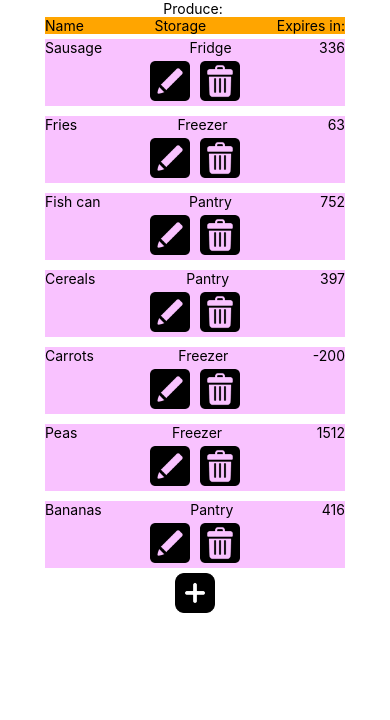
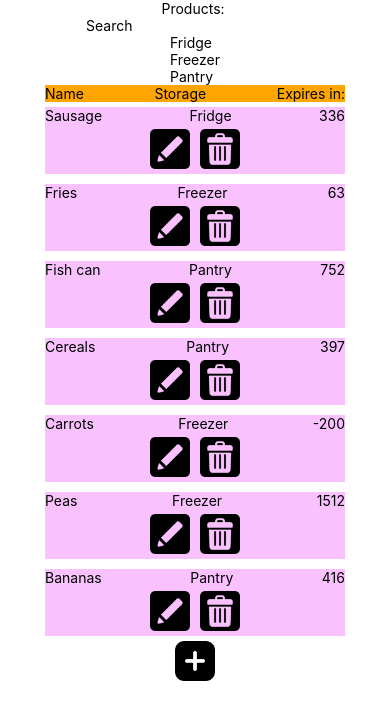
Before and after one commit to Laura-Foxey/expirationDate-app, a React Native app: screen /Home in a window 390 px wide. Shown: the top 720 px of the page. Built offline with nearby package versions, Linux system fonts and the light colour scheme.

Commit message:
implement searchbar

```diff
--- a/Components/List.js
+++ b/Components/List.js
@@ -1,17 +1,75 @@
-import React, { useState } from 'react';
-import { StyleSheet, Text, View, Image, SafeAreaView, FlatList} from 'react-native';
+import React, { useEffect, useState } from 'react';
+import { StyleSheet, Text, View, Image, SafeAreaView, FlatList, TouchableOpacity} from 'react-native';
 import {listData} from "../data.js"
 import ListItem from './ListItem.js';
+import SearchBar from './SearchBar.js';
 
 export default function List({navigation}) {
+  const [data, setData] = useState(listData);
+  const [displayBy, setdisplayBy] = useState('');
+  const [searchPhrase, setSearchPhrase] = useState("");
 
+  //clears all data selections before navigating
+  const navigateToItem = (item) => {
+    setData(
+      data.map((i) => ({...i, clicked: false, selected: false}))
+    );
+    navigation.push("ItemDetails", { item })
+  }
+
+  //expands item on click
+  const onSetExpanded = (iid) => {
+    setData(
+    data.map((item) =>
+        item.id === iid ? { ...item, clicked: !item.clicked } : item
+    ))
+  }
+
+  //selects item on long click
+  const onSetSelected = (iid) => {
+    setData(
+      data.map((item) =>
+          item.id === iid ? { ...item, selected: !item.selected } : item
+      )
+    )
+  }
+
+
+  //invididual item render depending on search
   const renderItem = ({item}) => {
-    return (<ListItem item={item} navigation={navigation}/>)
+    if(searchPhrase === "") {
+      return (
+      <TouchableOpacity key={item.id} onPress={() => onSetExpanded(item.id)} onLongPress={() => onSetSelected(item.id)} style={item.selected ? styles.selected : styles.item}>
+        <ListItem item={item} navigateToItem={navigateToItem}/>
+      </TouchableOpacity>)
+    }
+    if (item.name.toLowerCase().includes(searchPhrase.toLowerCase().trim().replace(/\s/g, ""))) {
+      return (
+      <TouchableOpacity key={item.id} onPress={() => onSetExpanded(item.id)} onLongPress={() => onSetSelected(item.id)} style={item.selected ? styles.selected : styles.item}>
+        <ListItem item={item} navigateToItem={navigateToItem}/>
+      </TouchableOpacity> )
+
+    }
   }
+
+  console.log(data)
+  console.log(displayBy)
 
   return (
       <SafeAreaView style={styles.container}>
-        <Text>Produce: </Text>
+        <Text>Products: </Text>
+        <SearchBar searchPhrase={searchPhrase} setSearchPhrase={setSearchPhrase}/>
+        <View>
+          <TouchableOpacity onPress={() => setdisplayBy(displayBy==="Fridge" ? "" : "Fridge")}>
+            <Text>Fridge</Text>
+          </TouchableOpacity>
+          <TouchableOpacity onPress={() => setdisplayBy(displayBy==="Freezer" ? "" : "Freezer")}>
+            <Text>Freezer</Text>
+          </TouchableOpacity>
+          <TouchableOpacity onPress={() => setdisplayBy(displayBy==="Pantry" ? "" : "Pantry")}>
+            <Text>Pantry</Text>
+          </TouchableOpacity>
+        </View>
         <View style={styles.header}>
           <Text>Name</Text>
           <Text>Storage</Text>
@@ -19,7 +77,7 @@ export default function List({navigation}) {
         </View>
         <View>
           <FlatList
-            data={listData}
+            data={data}
             keyExtractor ={(item) => item.id}
             renderItem={renderItem}
             showsVerticalScrollIndicator={false}
@@ -48,5 +106,14 @@ const styles = StyleSheet.create({
       width: 40,
       height: 40
     },
-
+    item: {
+      backgroundColor: '#f9c2ff',
+      marginVertical: 5,
+      width: 300,
+  },
+  selected: {
+      backgroundColor: 'red',
+      marginVertical: 5,
+      width: 300,
+  },
 });
--- a/Components/ListItem.js
+++ b/Components/ListItem.js
@@ -2,18 +2,9 @@ import React, { useState } from 'react';
 import { StyleSheet, Text, View, Image, TouchableOpacity } from 'react-native';
 import ExpirationDate from './ExpirationDate';
 
-export default function ListItem({item, navigation}) {
-  const [expanded, setExpanded] = useState(false);
-  const [selected, setSelected] = useState(false)
-
-  const navigateToItem = () => {
-    setExpanded(false);
-    setSelected(false);
-    navigation.push("ItemDetails", { item })
-  }
+export default function ListItem({item, navigateToItem}) {
 
   return (
-    <TouchableOpacity onPress={() => setExpanded(!expanded)} style={selected ? styles.selected : styles.item} onLongPress={() => setSelected(!selected)}>
     <View style={styles.display}>
         <View style={styles.text}>
             <Text>{item.name}</Text>
@@ -21,12 +12,12 @@ export default function ListItem({item, navigation}) {
             <ExpirationDate expirationDate={item.expiration}/>
         </View>
         <View>
-            {expanded &&
+        {item.clicked &&
             <Text>{item.details}</Text>
         }
         </View>
         <View style={styles.Icons}>
-                    <TouchableOpacity key={item.id} onPress={() => navigateToItem()} >
+            <TouchableOpacity key={item.id} onPress={() => navigateToItem(item)} >
                 <Image style={styles.editIcon} source={require("../assets/95637.png")}/>
             </TouchableOpacity>
             <TouchableOpacity>
@@ -35,21 +26,10 @@ export default function ListItem({item, navigation}) {
             </TouchableOpacity>
             </View>
     </View>
-    </TouchableOpacity>
   );
 }
 
 const styles = StyleSheet.create({
-    item: {
-        backgroundColor: '#f9c2ff',
-        marginVertical: 5,
-        width: 300,
-    },
-    selected: {
-        backgroundColor: 'red',
-        marginVertical: 5,
-        width: 300,
-    },
     text: {
         width: 300,
         flexDirection: "row",
--- /dev/null
+++ b/Components/SearchBar.js
@@ -0,0 +1,22 @@
+import React from 'react';
+import { StyleSheet, TextInput, View, Keyboard, Button } from "react-native";
+import { Colors } from 'react-native/Libraries/NewAppScreen';
+import FocusStatusBar from "../Components/FocusStatusBar.js"
+import List from "../Components/List.js"
+
+const SearchBar = ({searchPhrase, setSearchPhrase}) => {
+
+    return (
+        <View>
+			<TextInput
+          		placeholder="Search"
+          		value={searchPhrase}
+          		onChangeText={setSearchPhrase}
+        	/>
+        </View>
+    )
+}
+
+
+
+export default SearchBar;
```
Lines whose indentation alone changed are shown as unchanged.
